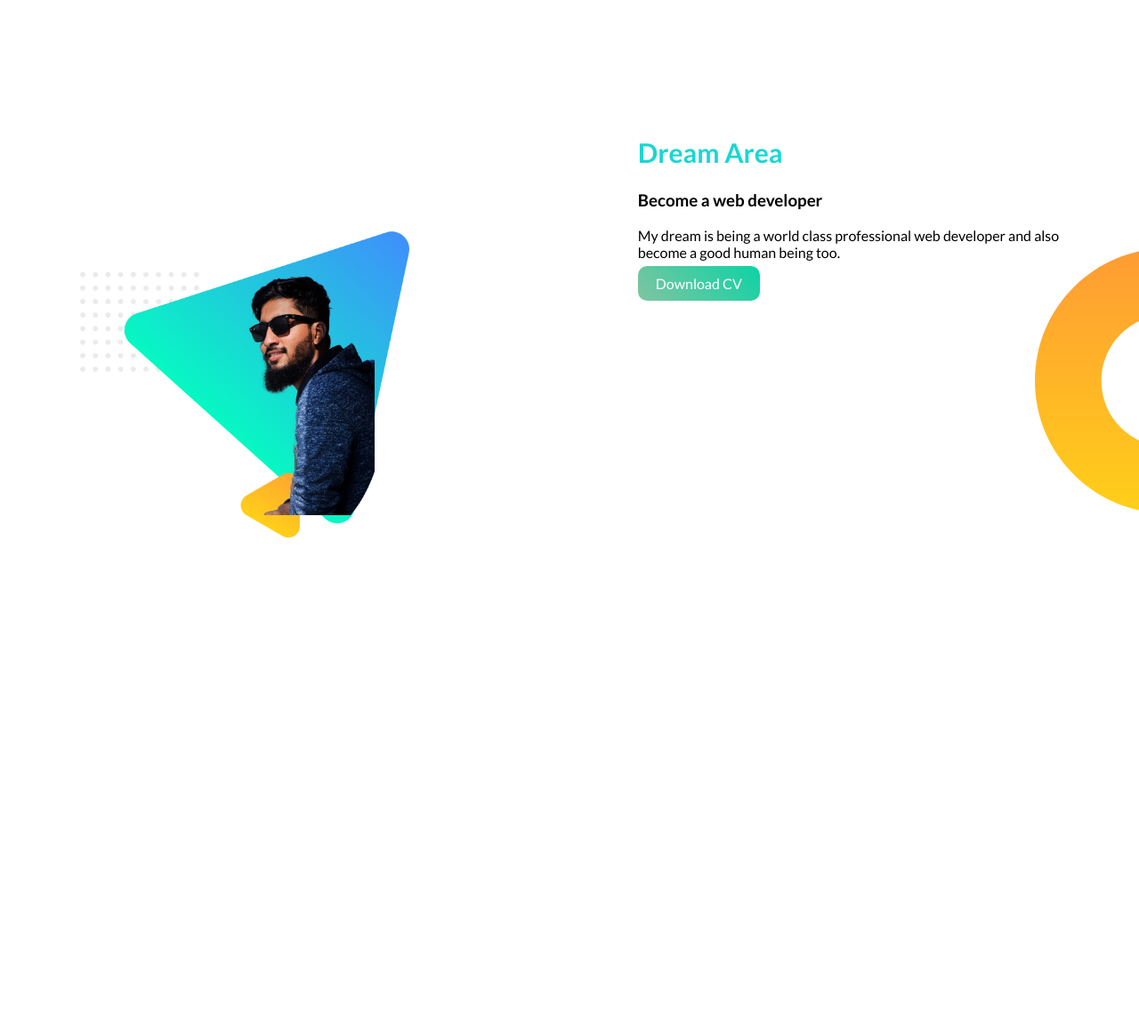
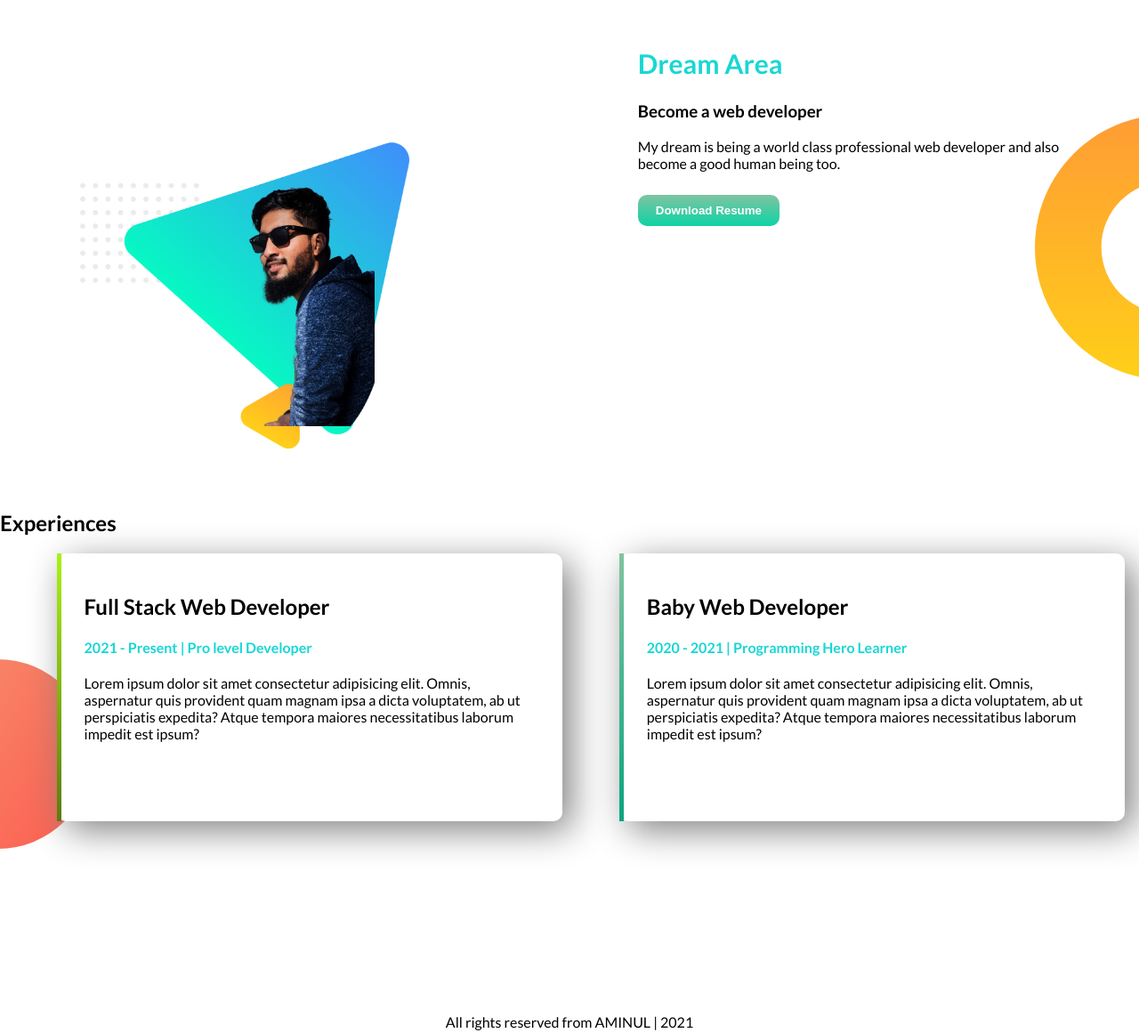
Before and after one commit to amin1165164/my-portfolio, a plain HTML site: page index.html in a window 1280 px wide. Shown: the part 547-1708 px from the top of the page at 89% size. Before the commit the page ends 1300 px from the top, so only its background shows below. Drawn offline with Linux system fonts and the light colour scheme.

Commit message:
final update of portfolio

```diff
--- a/index.html
+++ b/index.html
@@ -16,7 +16,7 @@
             <h3>World class professional web developer</h3>
             <p>Assalamu alaikum, I am Aminul Islam and I am a student of Jahangirnagar University. Currently I am studying in IT Department. I want to become a full stack developer. That's why i enrolled a course in programming hero.</p>
 
-            <a;o. href="#" target="_blank"><button class="link-button">Hire Me</button></a>
+            <a href="#" target="_blank"><button class="link-button">Hire Me</button></a>
         </div>
         <div class="half-width">
             <img src="images/1.png" alt="">
@@ -30,9 +30,26 @@
             <h1><span class="dream-area">Dream Area</span></h1>
             <h3>Become a web developer</h3>
             <p>My dream is being a world class professional web developer and also become a good human being too.</p>
-            <a class="link-button" target="_blank" href="#">Download CV</a>
+
+            <a target="_blank" href="#"><button class="link-button">Download Resume</button></a>
 
         </div>
     </section>
+    <section class="experience-area">
+        <h2>Experiences</h2>
+        <div class="half-width shadow-exp" id="full-stack">
+            <h2>Full Stack Web Developer</h2>
+            <h4><span class="dream-area">2021 - Present | Pro level Developer</span> </h4>
+            <p>Lorem ipsum dolor sit amet consectetur adipisicing elit. Omnis, aspernatur quis provident quam magnam ipsa a dicta voluptatem, ab ut perspiciatis expedita? Atque tempora maiores necessitatibus laborum impedit est ipsum?</p>
+        </div>
+        <div class="half-width shadow-exp" id="baby-dev">
+            <h2>Baby Web Developer</h2>
+            <h4><span class="dream-area">2020 - 2021 | Programming Hero Learner</span></h4>
+            <p>Lorem ipsum dolor sit amet consectetur adipisicing elit. Omnis, aspernatur quis provident quam magnam ipsa a dicta voluptatem, ab ut perspiciatis expedita? Atque tempora maiores necessitatibus laborum impedit est ipsum?</p>
+        </div>
+    </section>
+    <footer>
+        <p>All rights reserved from AMINUL | 2021</p>
+    </footer>
 </body>
 </html>
--- a/style.css
+++ b/style.css
@@ -23,18 +23,19 @@ h1{
 }
 section{
     height:500px;
-    padding-bottom: 150px;
+    padding-bottom: 50px;
 
 }
 .link-button{
     text-decoration: none;
-    background-image: linear-gradient(45deg, #80c4a1, #0cd3a5);
+    background-image: linear-gradient(180deg, #80c4a1, #0cd3a5);
     padding: 10px 20px;
     border-radius: 10px;
     color:white;
     margin-top: 10px;
     outline: none;
     border:none;
+    font-weight: 700;
 
 
 }
@@ -45,4 +46,31 @@ section{
     background-image: url("images/dream-bg.png");
     background-repeat: no-repeat;
     background-position: right;
+
 }
+.experience-area{
+    background-image: url(images/exp-bg.png);
+    background-repeat: no-repeat;
+    background-position: left;
+
+}
+.shadow-exp{
+    box-shadow: 10px 10px 40px gray ;
+    border-radius: 10px;
+    height: 50%;
+    background-color: white;
+}
+#full-stack{
+    border-left: 5px solid;
+    border-image: linear-gradient(180deg, #abf213, #587C0C);
+    border-image-slice: 1;
+}
+#baby-dev{
+    border-left: 5px solid;
+    border-image: linear-gradient(180deg,  #80c4a1, #0aa57e);
+    border-image-slice: 1;
+    border-radius: 10px;
+}
+footer p{
+    text-align: center;
+}
```
